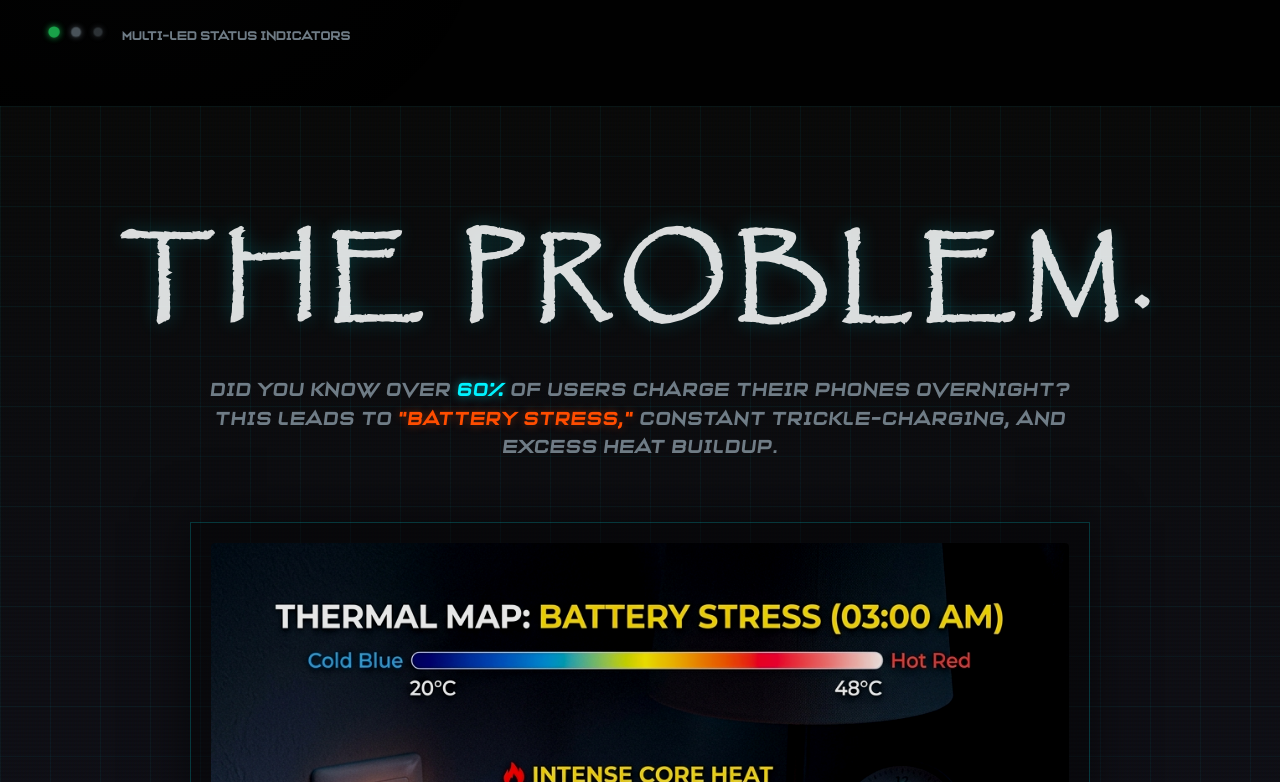
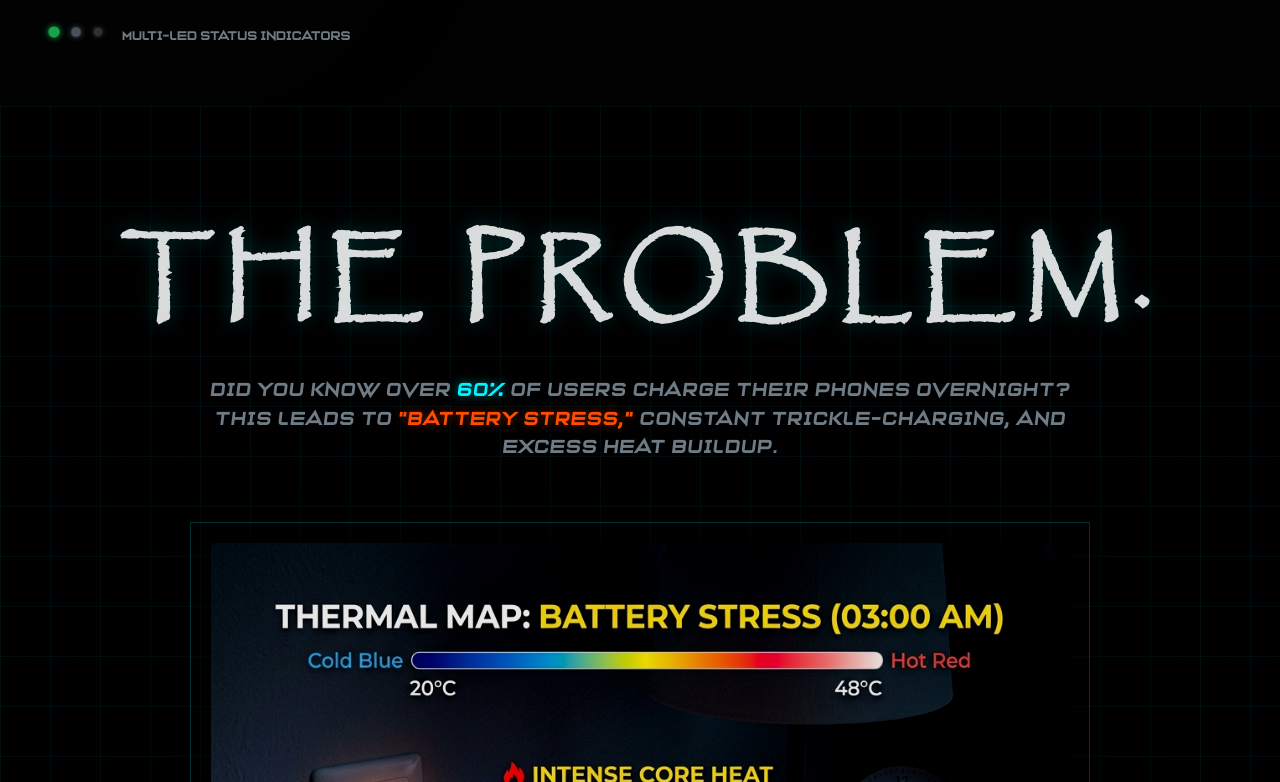
Before and after one commit to OrionGD/CableSnap, a React (Vite) app: page / in a window 1280 px wide. Shown: the part 978-1760 px from the top of the page. Built offline with nearby package versions, Linux system fonts and the light colour scheme.

Commit message:
Make ProblemSection background translucent

```diff
--- a/src/components/ProblemSection.css
+++ b/src/components/ProblemSection.css
@@ -1,7 +1,7 @@
 /* ProblemSection - Modern Cyber-Industrial Design */
 .problem-section {
   position: relative;
-  background: linear-gradient(180deg, #0a0a0a 0%, #1a1a2e 100%);
+  background: rgba(1, 1, 1, 0.5); /* Semi-transparent to show CyberGridBackground */
   overflow: hidden;
   padding: 100px 0;
   border-bottom: 1px solid rgba(0, 243, 255, 0.1);
```
